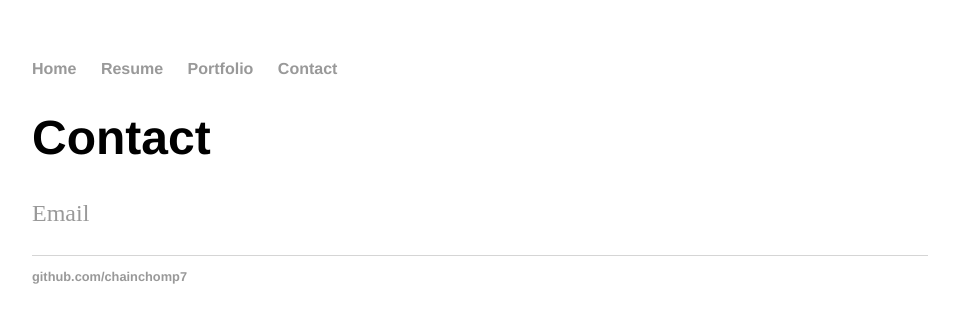
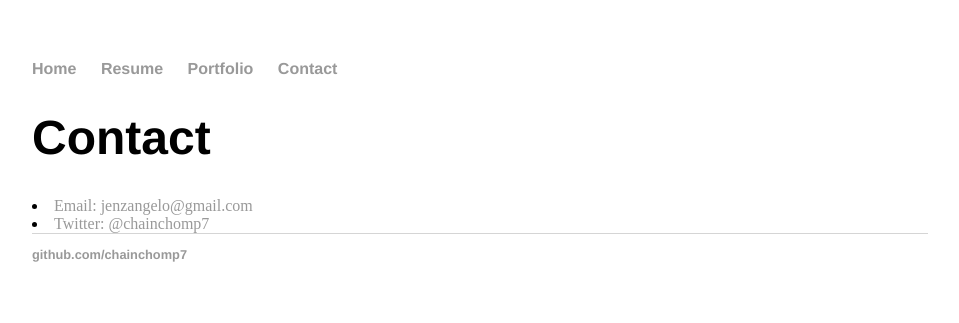
Before and after one commit to jdawgeus/jdawgeus.github.io, a Jekyll site: the page built from contact.html, in a window 1280 px wide. Shown: the top 323 px of the page, without its empty margins (160-1119 px from the left). Built offline with Jekyll 4.4.1, drawn with Linux system fonts in a browser that asks for light colours.

Commit message:
Update contact.html
Organized list for Email and Twitter account.

```diff
--- a/contact.html
+++ b/contact.html
@@ -4,5 +4,6 @@ title: Contact
 ---
 <div class="blurb">
 	<h1>Contact</h1>
-	<p><a href="mailto:jenzangelo@gmail.com">Email</p>
+	<li><a href="mailto:jenzangelo@gmail.com">Email: jenzangelo@gmail.com</li>
+	<li><a href="https://twitter.com/chainchomp7">Twitter: @chainchomp7</li>
 </div><!-- /.blurb -->
```
